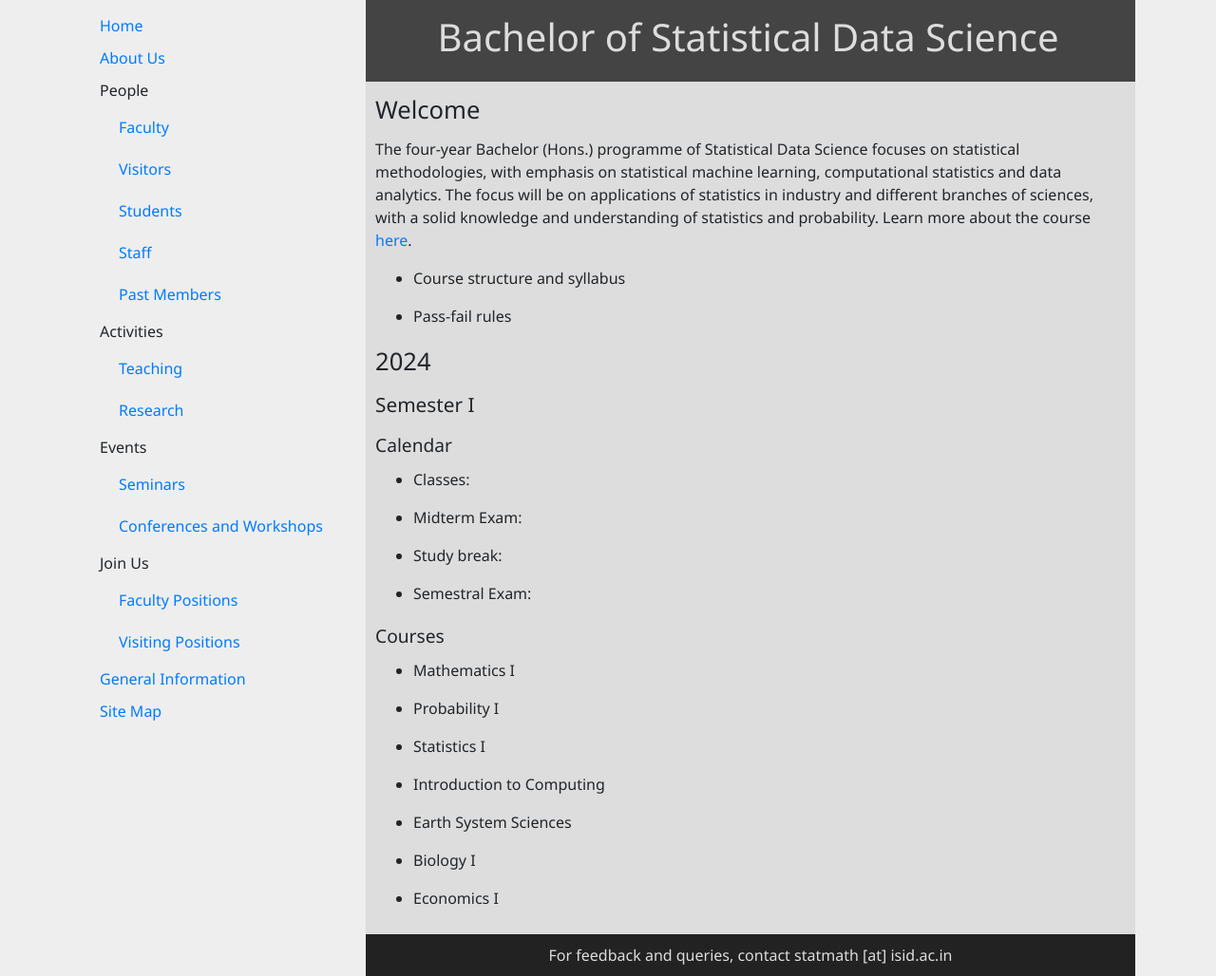
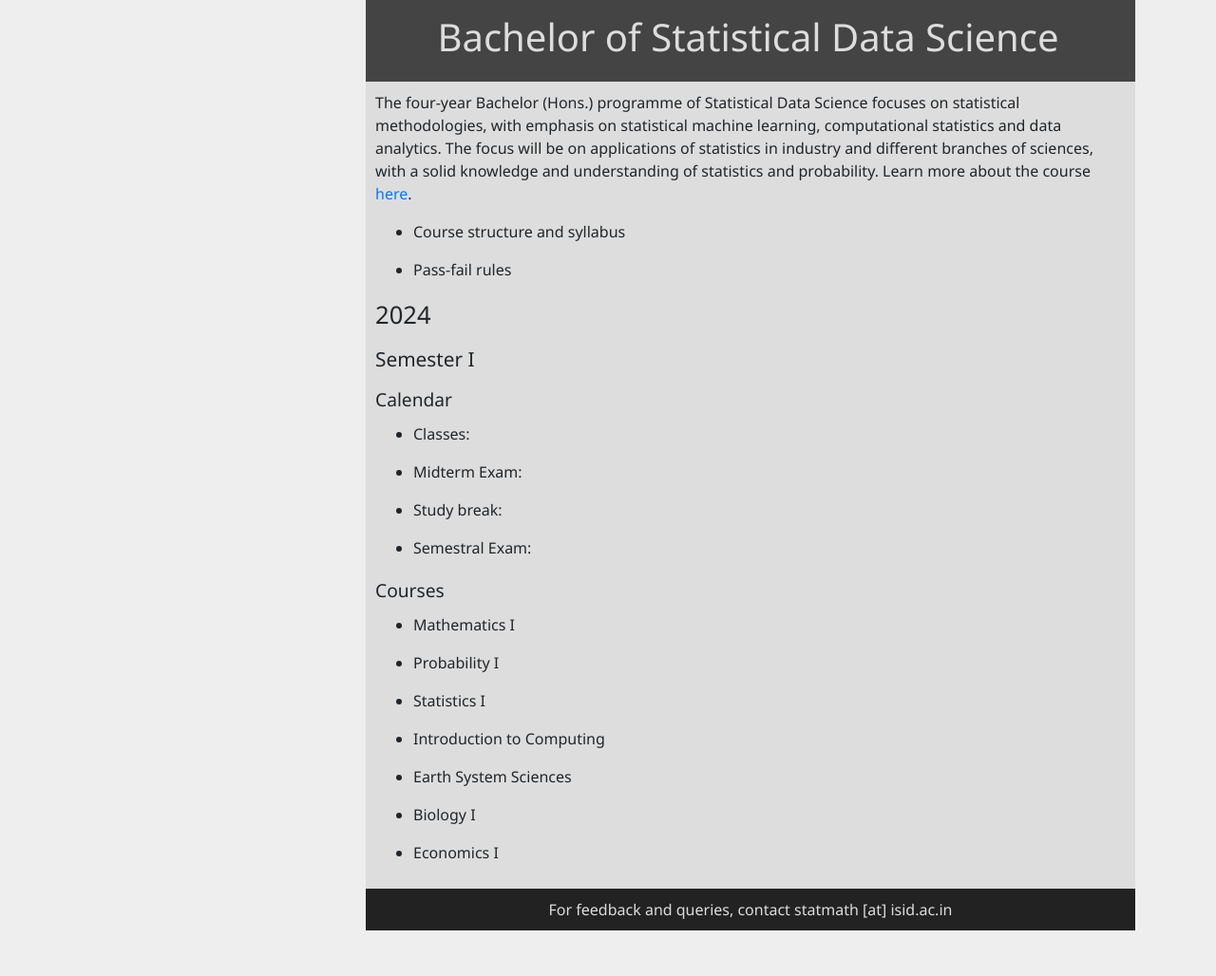
Before and after one commit to bsds-isi/bsds-isi.github.io, a Jekyll site: the page built from index.md, in a window 1280 px wide. Shown: the whole page at 95% size. Built offline with Jekyll 4.4.1, drawn with Linux system fonts in a browser that asks for light colours; after the commit the page ends 980 px from its top, so only the background shows below that.

Commit message:
initial checkin

```diff
--- a/_layouts/default.html
+++ b/_layouts/default.html
@@ -21,51 +21,6 @@
 
   <!-- <div id="page-content"> -->
   <div class="container">
-
-    <nav id="left-menu" aria-label="Site Navigation">
-      <ul class="menu">
-
-	<li><a href="/" ><p>Home</p></a></li>
-
-	<li><a href="about.html"><p>About Us</p></a></li>
-
-	<li><p>People</p>
-	    <ul>
-	      <li><a href="faculty.html" ><p>Faculty</p></a></li>
-	      <li><a href="visitors.html" ><p>Visitors</p></a></li>
-	      <li><a href="students.html" ><p>Students</p></a></li>
-	      <li><a href="staff.html" ><p>Staff</p></a></li>
-	      <li><a href="past-members.html" ><p>Past Members</p></a></li>
-	    </ul>
-	</li>
-
-	<li><p>Activities</p>
-	  <ul>
-	    <li><a href="teaching.html" ><p>Teaching</p></a></li>
-	    <li><a href="research.html" ><p>Research</p></a></li>
-	  </ul>
-	</li>
-
-	<li><p>Events</p>
-	  <ul>
-	    <li><a href="seminars.html" ><p>Seminars</p></a></li>
-	    <li><a href="confs.html" ><p>Conferences and Workshops</p></a></li>
-	  </ul>
-	</li>
-
-	<li><p>Join Us</p>
-	  <ul>
-	    <li><a href="faculty-positions.html" ><p>Faculty Positions</p></a></li>
-	    <li><a href="visiting-positions.html" ><p>Visiting Positions</p></a></li>
-	  </ul>
-	</li>
-
-	<li><a href="general.html" ><p>General Information</p></a></li>
-	<li><a href="sitemap.html" ><p>Site Map</p></a></li>
-
-      </ul>
-    </nav>
-
 
     <div class="header">
       <h1 class="h1">{{ page.title }}</h1>
--- a/index.md
+++ b/index.md
@@ -4,8 +4,6 @@ language: en
 layout: default
 ---
 
-
-# Welcome
 
 The four-year Bachelor (Hons.) programme of Statistical Data Science
 focuses on statistical methodologies, with emphasis on statistical
```
